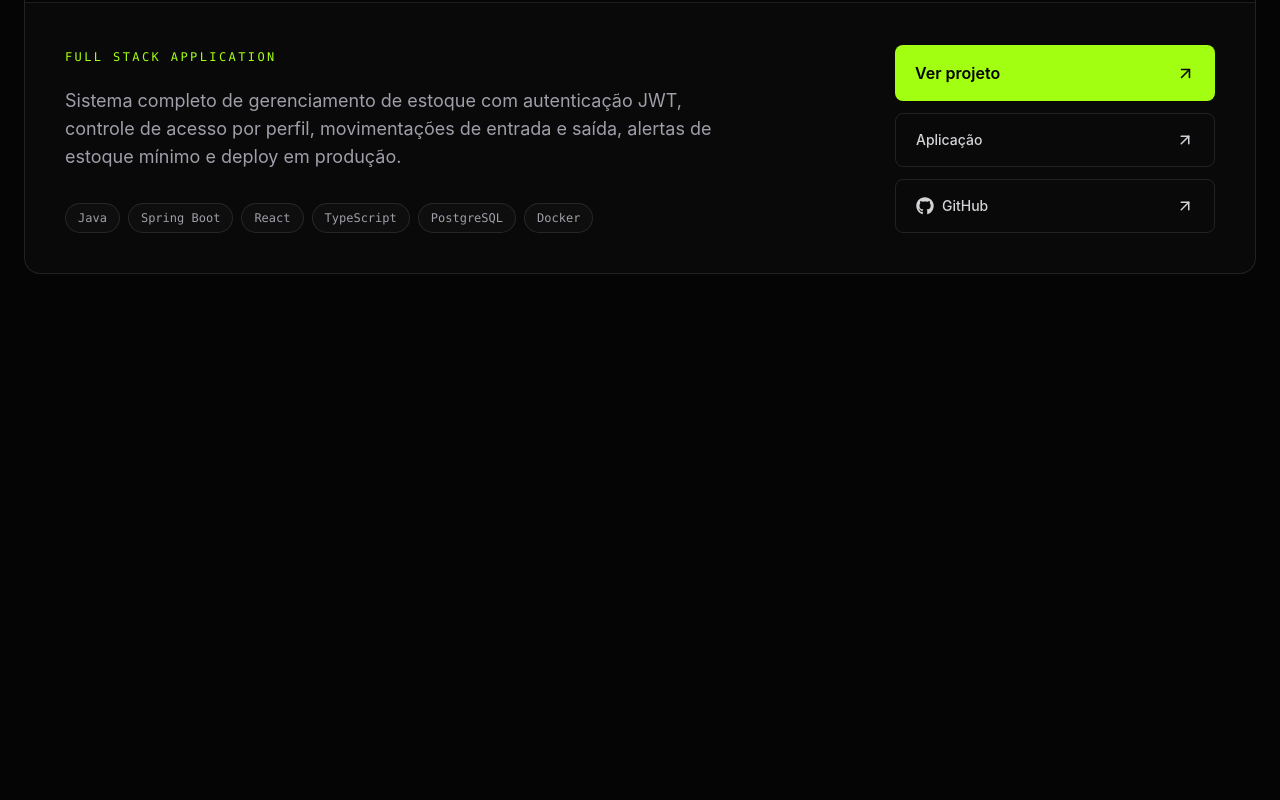
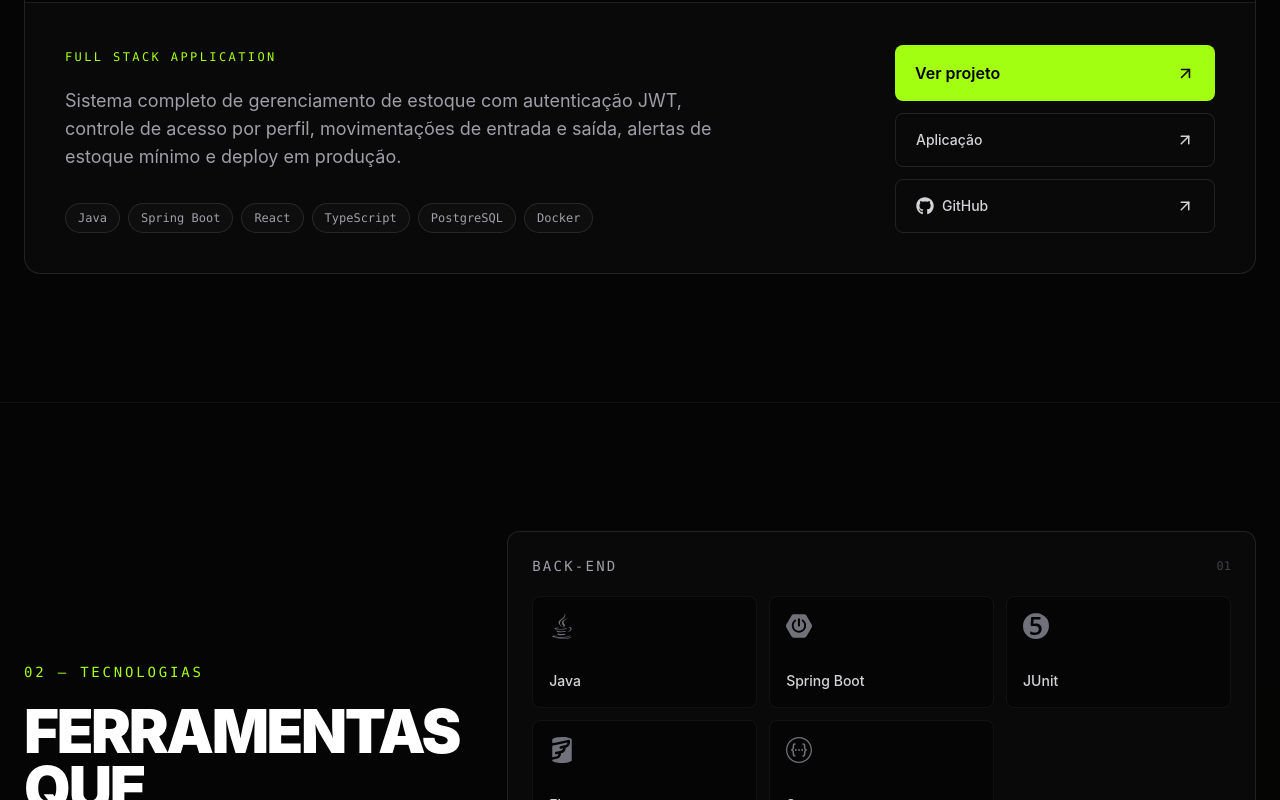
Before and after one commit to kleberson154/portfolio-v2, a React (Vite) app: page / in a window 1280 px wide. Shown: the part 2000-2800 px from the top of the page. Built offline with nearby package versions, Linux system fonts and the light colour scheme.

Commit message:
feat: add Technologies section to Home page

```diff
--- a/src/pages/Home.tsx
+++ b/src/pages/Home.tsx
@@ -1,6 +1,7 @@
 import Navbar from '../components/layout/Navbar'
 import Hero from '../sections/Hero'
 import Projects from '../sections/Projects'
+import Technologies from '../sections/Technologies'
 
 export default function Home() {
   return (
@@ -10,9 +11,9 @@ export default function Home() {
       <main className="bg-[#050505] text-white">
         <Hero />
         <Projects />
+        <Technologies />
 
         {/* Temporários para testar a Navbar */}
-        <section id="technologies" className="min-h-screen" />
         <section id="about" className="min-h-screen" />
         <section id="experience" className="min-h-screen" />
         <section id="contact" className="min-h-screen" />
```
